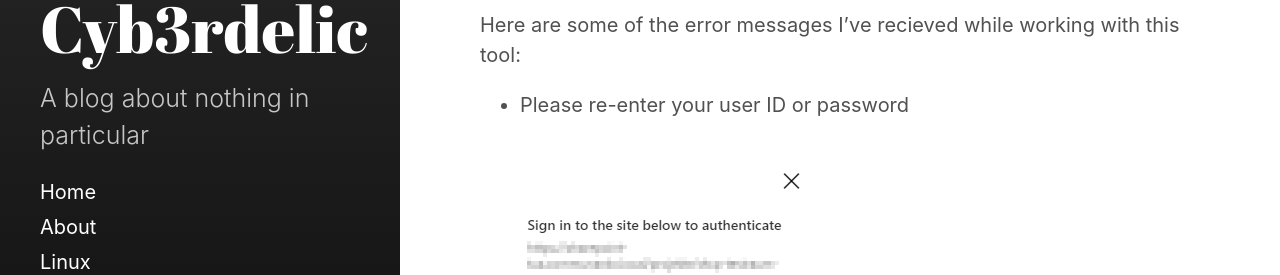
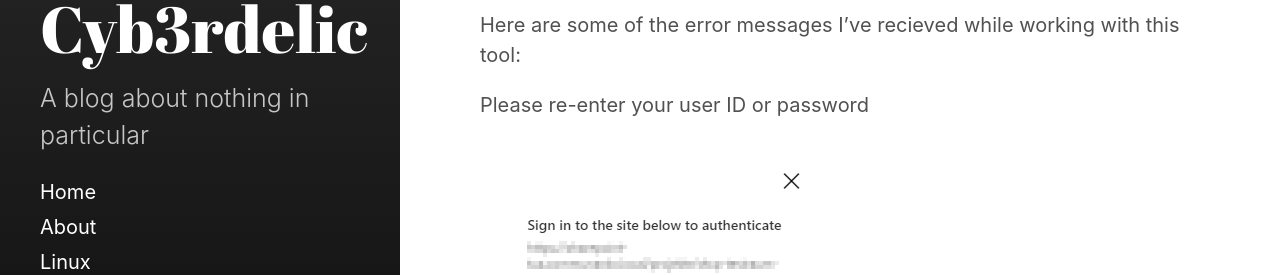
Before and after one commit to cyb3rdelic/cyb3rdelic.github.io, a Jekyll site: the page built from _posts/2021-8-31-Sharepoint-Migration-Tool-Woes.md, in a window 1280 px wide and 900 px high. Shown: the part 408-683 px from the top of the window. Built offline with Jekyll 4.4.1, drawn with Linux system fonts in a browser that asks for light colours.

Commit message:
re bundle

```diff
--- a/_posts/2021-8-31-Sharepoint-Migration-Tool-Woes.md
+++ b/_posts/2021-8-31-Sharepoint-Migration-Tool-Woes.md
@@ -17,12 +17,12 @@ The time has come to migrate our Sharepoint 2013 Server to Microsoft 365. It's b
 
 Here are some of the error messages I've recieved while working with this tool:
 
-* Please re-enter your user ID or password
+Please re-enter your user ID or password
 
 ![Login Dialog](\assets\2021-8-31\SPMT-UserID.PNG)
 
 
-* 2021-08-31 09:04:43.8415|ERROR|GLB|8|Csom call with TraceCorrelationId No TraceCorrelationId from OnPrem Microsoft.SharePoint.MigrationTool.MigrationLib.SharePoint.MigSPConfigException: Web Issue when doing SP Query ---> Microsoft.SharePoint.Migration.Common.Exceptions.WebInternalErrorException ---> System.Net.WebException: The remote server returned an error: (500) Internal Server Error.
+2021-08-31 09:04:43.8415|ERROR|GLB|8|Csom call with TraceCorrelationId No TraceCorrelationId from OnPrem Microsoft.SharePoint.MigrationTool.MigrationLib.SharePoint.MigSPConfigException: Web Issue when doing SP Query ---> Microsoft.SharePoint.Migration.Common.Exceptions.WebInternalErrorException ---> System.Net.WebException: The remote server returned an error: (500) Internal Server Error.
 
 ## Quick fix information
 
```
